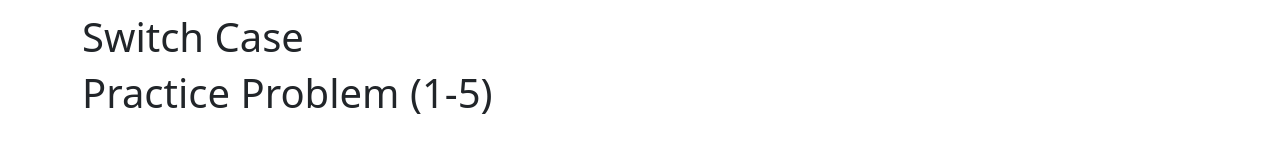
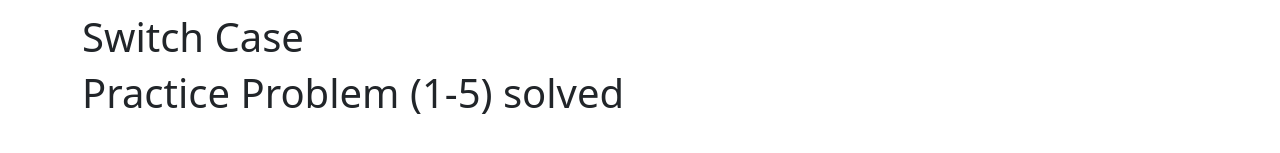
Before and after one commit to SR-Chowdhury/ML-4-Module-20, a plain HTML site: page index.html in a window 1280 px wide. Shown: the part 347-500 px from the top of the page. Drawn offline with nearby package versions, Linux system fonts and the light colour scheme.

Commit message:
ML4 Module 20 done

```diff
--- a/index.html
+++ b/index.html
@@ -26,7 +26,7 @@
                     <li>Find Object values by using For Loop & For in Loop</li>
                 </ul>
                 <h1>Switch Case</h1>
-                <h1>Practice Problem (1-5)</h1>
+                <h1>Practice Problem (1-5) solved</h1>
             </div>
         </div>
     </div>
```
